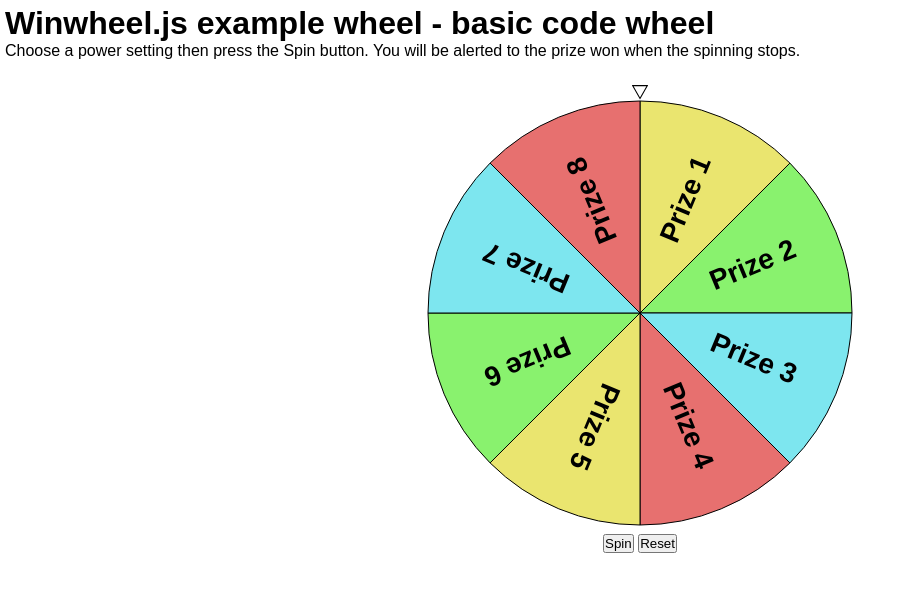
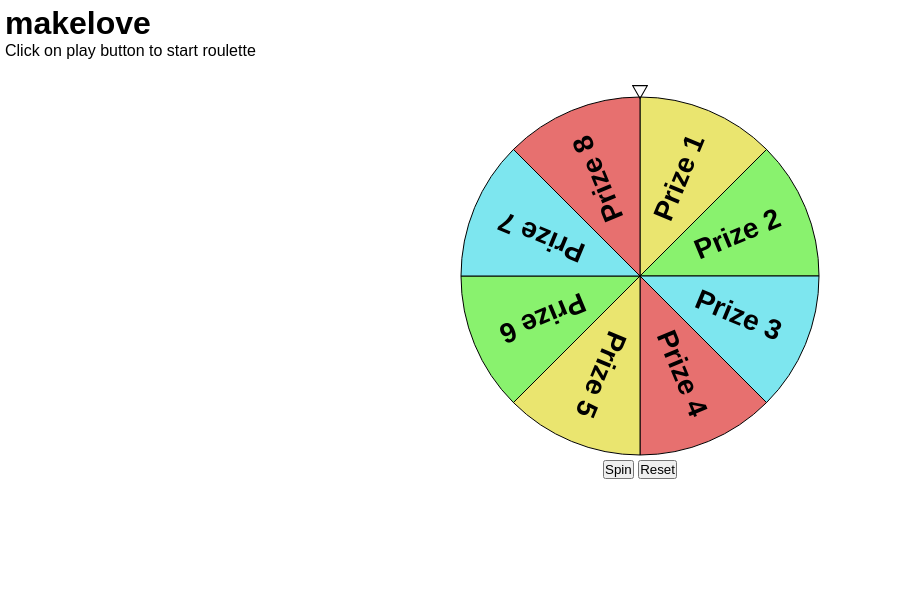
Before and after one commit to gangadharjannu/makelove, a website: page src/index.html in a window 1280 px wide. Shown: the whole page, without its empty margins (0-911 px from the left). Drawn offline with Linux system fonts and the light colour scheme.

Commit message:
Updates title text
Updates canvas width and height to match with lower resolution

Removes outerRadius property from winwheel

```diff
--- a/src/index.html
+++ b/src/index.html
@@ -13,11 +13,8 @@
   </head>
   <body>
     <div>
-      <h1>Winwheel.js example wheel - basic code wheel</h1>
-      <p>
-        Choose a power setting then press the Spin button. You will be alerted
-        to the prize won when the spinning stops.
-      </p>
+      <h1>makelove</h1>
+      <p>Click on play button to start roulette</p>
       <!-- To add audio use HTML5 audio tag, also give it Id so can get DOM object
       with
       javascript to play the sound in the function called after spinning
@@ -26,11 +23,11 @@
         <source src="winbeat.mp3" />
       </audio>
       <!-- roulette -->
-      <div width="438" height="582" class="the_wheel text-center">
+      <div class="the_wheel text-center">
         <canvas
           id="canvas"
-          width="434"
-          height="434"
+          width="360"
+          height="360"
           data-responsiveMinWidth="180"
           data-responsiveScaleHeight="true"
           data-responsiveMargin="50"
@@ -62,7 +59,6 @@
       // Create new wheel object specifying the parameters at creation time.
       let theWheel = new Winwheel({
         numSegments: 8, // Specify number of segments.
-        outerRadius: 212, // Set outer radius so wheel fits inside the background.
         textFontSize: 28, // Set font size as desired.
         responsive: true, // This wheel is responsive!
         // Define segments including colour and text.
```
Also changed, not shown: next-steps.md (+3 -1 lines).
